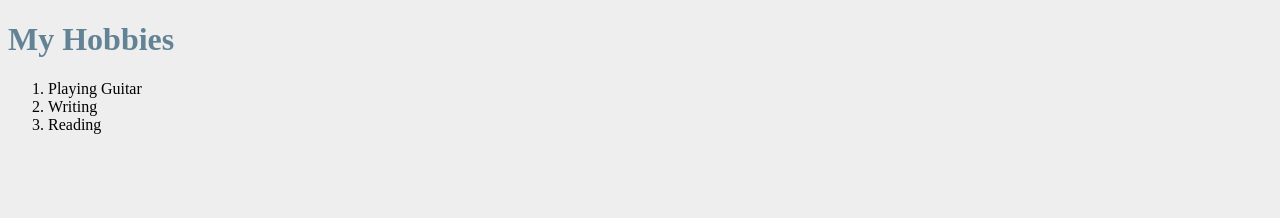
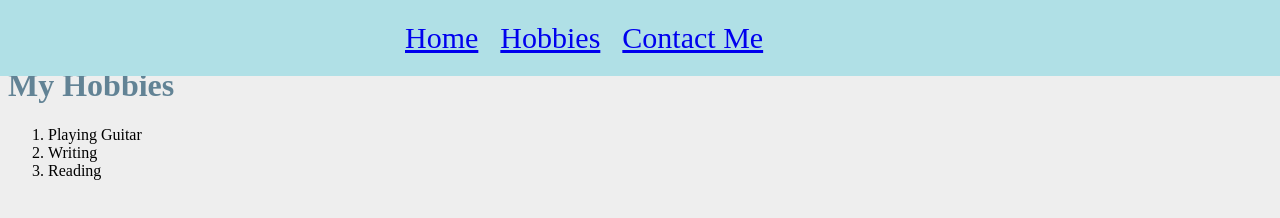
Before and after one commit to vastid87/CV, a plain HTML site: page hobbies.html in a window 1280 px wide. Drawn offline with Linux system fonts and the light colour scheme.

Commit message:
Update hobbies.html

```diff
--- a/hobbies.html
+++ b/hobbies.html
@@ -8,6 +8,20 @@
     <link rel="stylesheet" href="https://vastid87.github.io/CV/CSS/styles.css">
 </head>
 <body>
+    <div class="navbar">
+        <table cellspacing=20>
+            <trow>
+                <td><a href="https://vastid87.github.io/CV/">Home</a></td>
+                <td><a href="https://vastid87.github.io/CV/hobbies.html">Hobbies</a></td>
+                <td><a href="https://vastid87.github.io/CV/contact.html">Contact Me</a></td>
+            </trow>
+        </table>
+    </div>
+
+    <div class="empty">
+        <p></p>
+    </div>
+
     <h1 class="text">My Hobbies</h1>
     <ol>
         <li class="text">Playing Guitar</li>
```
